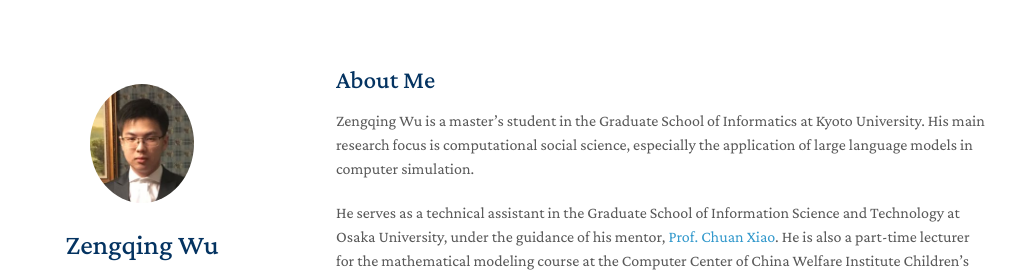
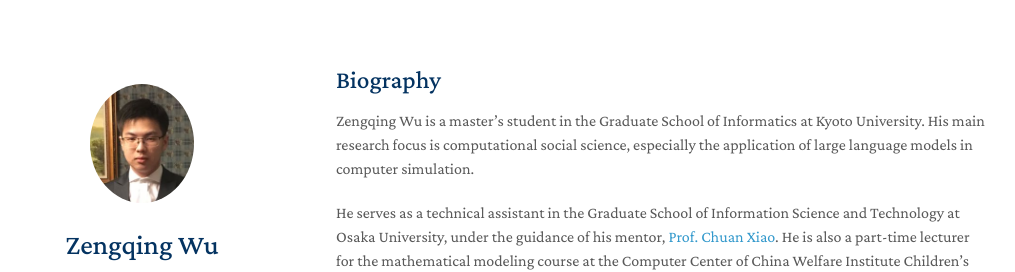
Before and after one commit to wuzengqing001225/wuzengqing001225.github.io, a Jekyll site: the page built from index.md, in a window 1280 px wide and 900 px high. Shown: the top 272 px of the window, without its empty margins (134-1149 px from the left). Built offline with Jekyll 4.4.1, drawn with Linux system fonts in a browser that asks for light colours; nearby versions of some CDN libraries; a style sheet for code colours, icons or effects is not loaded; our own code applies the rules of GitHub Pages for plain Markdown files.

Commit message:
Update index.md

```diff
--- a/index.md
+++ b/index.md
@@ -2,7 +2,7 @@
 layout: homepage
 ---
 
-## About Me
+## Biography
 
 Zengqing Wu is a master's student in the Graduate School of Informatics at Kyoto University. His main research focus is computational social science, especially the application of large language models in computer simulation.
 
```
